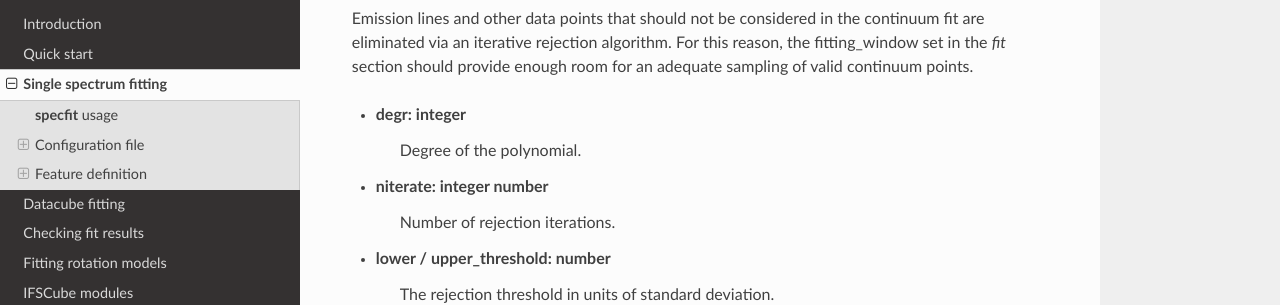
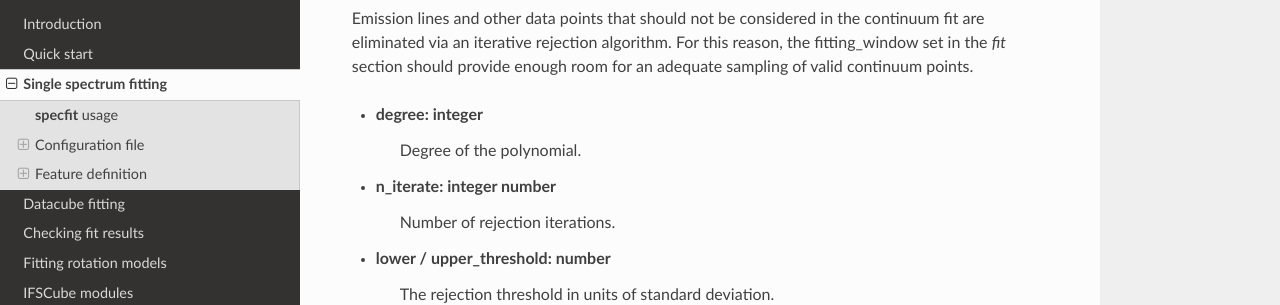
Before and after one commit to danielrd6/ifscube, a Sphinx documentation site: the page built from docs/oned_fit.rst, in a window 1280 px wide and 900 px high, scrolled down 3416 px. Shown: the part 153-458 px from the top of the window. Built offline with Sphinx 7.4.7 and the Read the Docs theme 2.0.0, drawn with Linux system fonts in a browser that asks for light colours.

Commit message:
Updated continuum parameters.

```diff
--- a/docs/oned_fit.rst
+++ b/docs/oned_fit.rst
@@ -160,10 +160,10 @@ the continuum fit are eliminated via an iterative rejection algorithm.
 For this reason, the fitting\_window set in the *fit* section should
 provide enough room for an adequate sampling of valid continuum points.
 
-* degr: integer
+* degree: integer
    Degree of the polynomial.
 
-* niterate: integer number
+* n_iterate: integer number
    Number of rejection iterations.
 
 * lower / upper\_threshold: number
```
